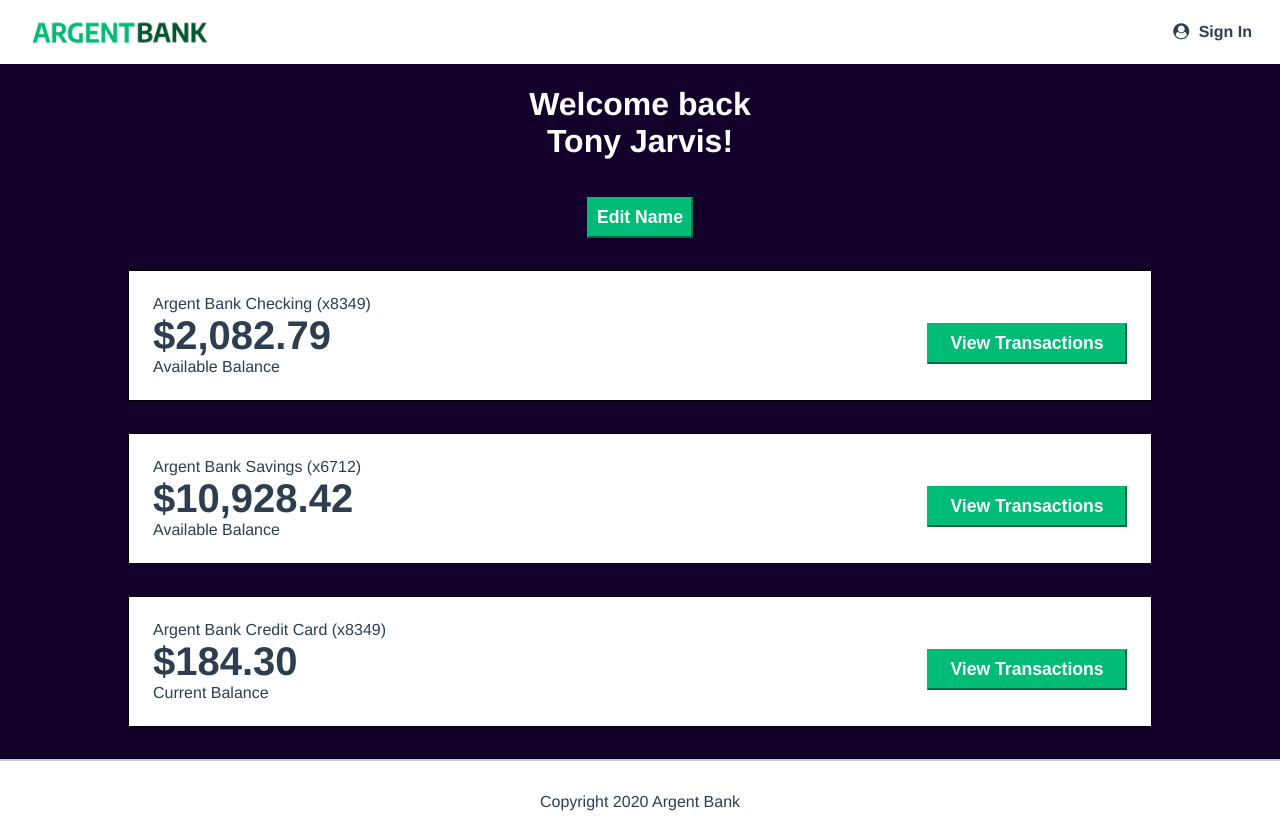
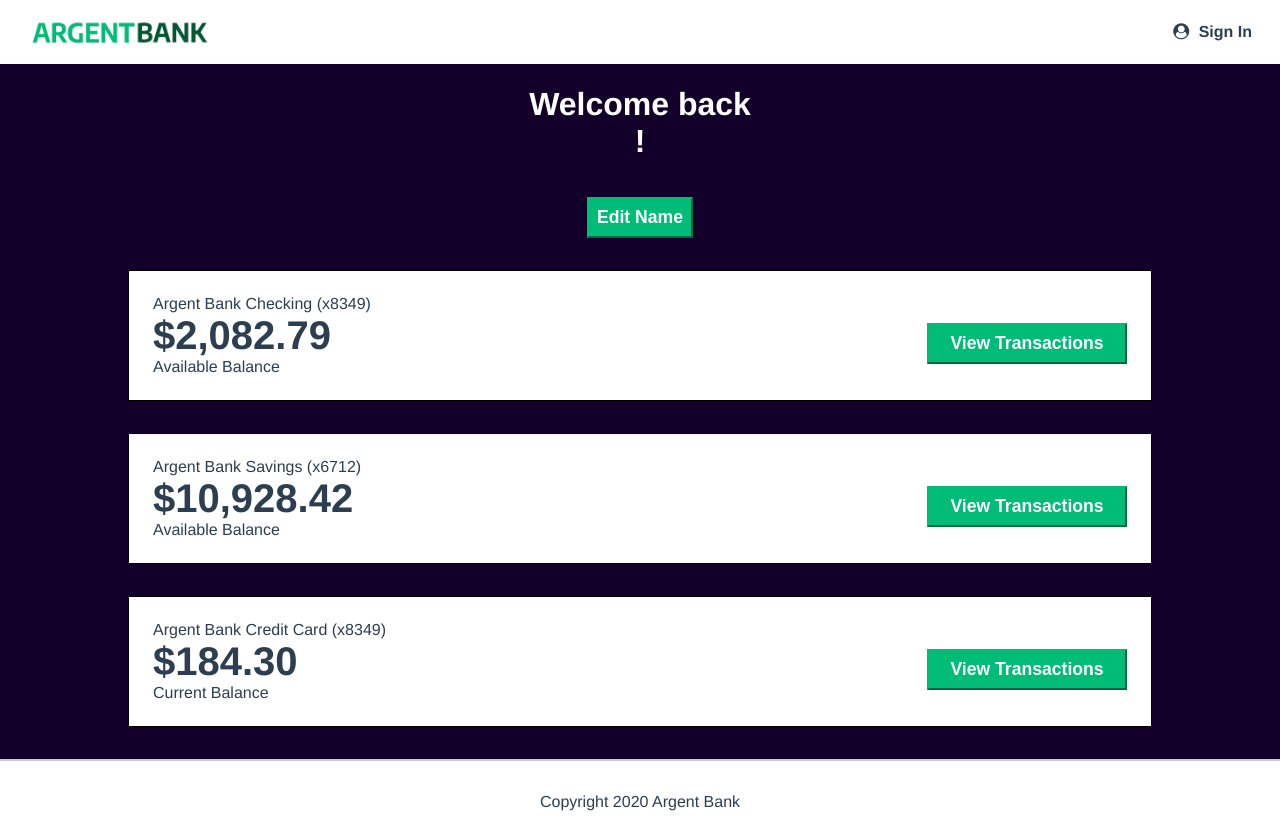
Before and after one commit to heltnx/argentbank, a React (Create React App) app: page /User in a window 1280 px wide. Built offline with nearby package versions, Linux system fonts and the light colour scheme.

Commit message:
user name h1

```diff
--- a/src/pages/users/User.jsx
+++ b/src/pages/users/User.jsx
@@ -7,9 +7,9 @@ import Account from '../../components/UserAccompte/UserAccount';
 // style
 import './user.css'
 
-const User = () => {
+const User = ({ userName }) => {
     const handleEditName = () => {
-        // Logique pour gérer l'édition du nom
+        // Logique pour gérer l'édit Name button
         console.log('Edit Name clicked');
     };
 
@@ -21,7 +21,7 @@ const User = () => {
     return (
         <Layout className='user'>
             <main className="main bg-dark">
-                <UserHeader userName="Tony Jarvis" onEditNameClick={handleEditName} />
+                <UserHeader onEditNameClick={handleEditName} />
                 <h2 className="sr-only">Accounts</h2>
                 <Account
                     title="Argent Bank Checking (x8349)"
```
